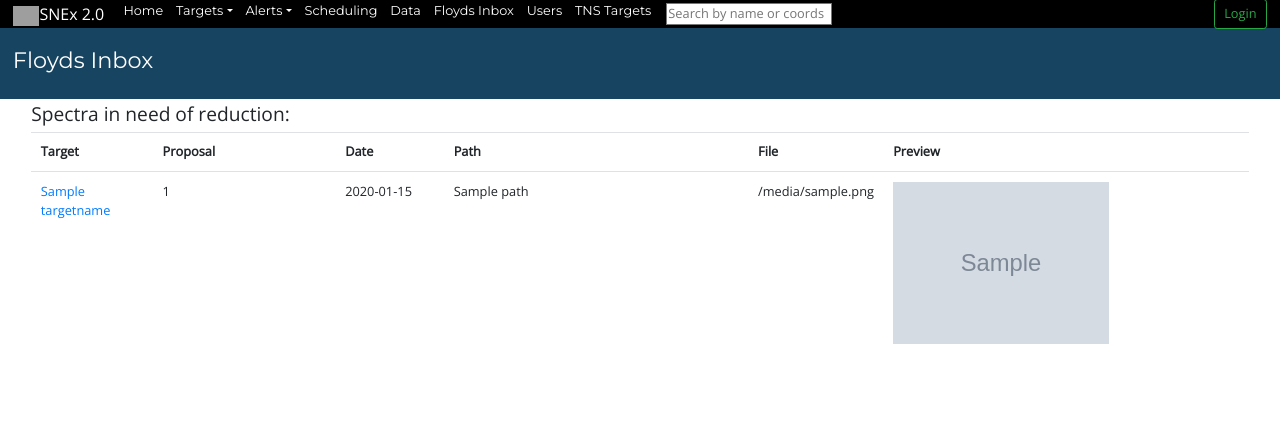
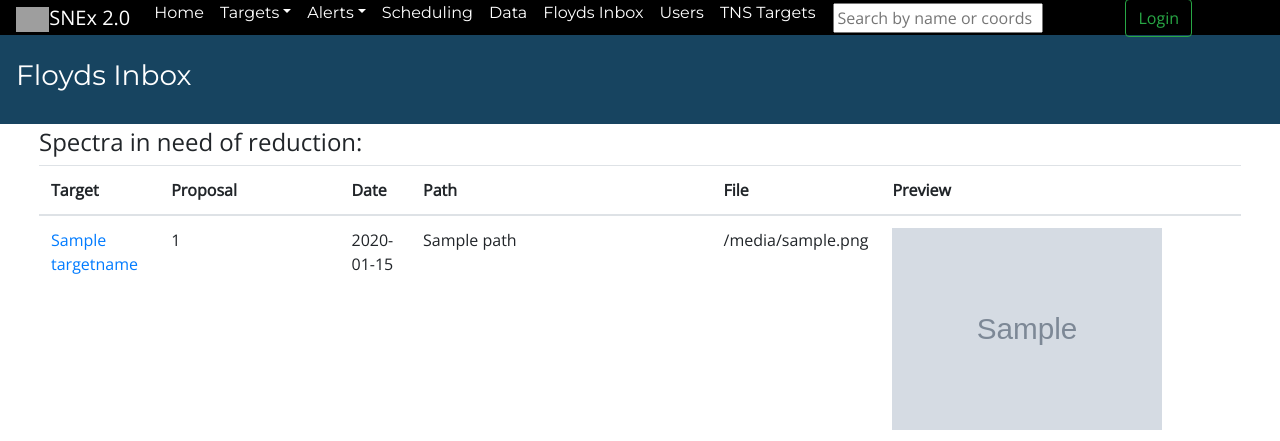
Before and after one commit to jfrostburke/snex2, a Django app: template custom_code/templates/custom_code/floyds_inbox.html in a window 1280 px wide. Shown: the top 441 px of the page. Run offline with Django 3.2, Linux system fonts and the light colour scheme; the template is opened without the code that fills it: most values are stand-ins (such as "Sample title", 1, 10 or a date in 2020); grey boxes marked "Sample" are stand-in pictures; parts of the project's set-up code (start-up, migrations or seed data) failed here and were passed over; some libraries are stand-ins or nearby versions; grey boxes are pictures that could not be loaded.

Commit message:
Fixing page width, reducing stretch of navbar

```diff
--- a/templates/tom_common/base.html
+++ b/templates/tom_common/base.html
@@ -75,7 +75,7 @@
 	    </div>
 	  </li>
         </ul>
-        <ul class="navbar-nav ml-auto">
+        <ul class="navbar-nav mr-auto">
         {% if user.is_authenticated %}
 	  <li class="nav-item">
 	    {% time_usage_bars '1M0' %}
@@ -116,5 +116,5 @@
     {% endblock %}
   </body>
 </html>
-<script type="text/javascript">document.body.style.zoom="80%"
-</script>
+<!--script type="text/javascript">document.body.style.zoom="80%"
+</script-->
```
